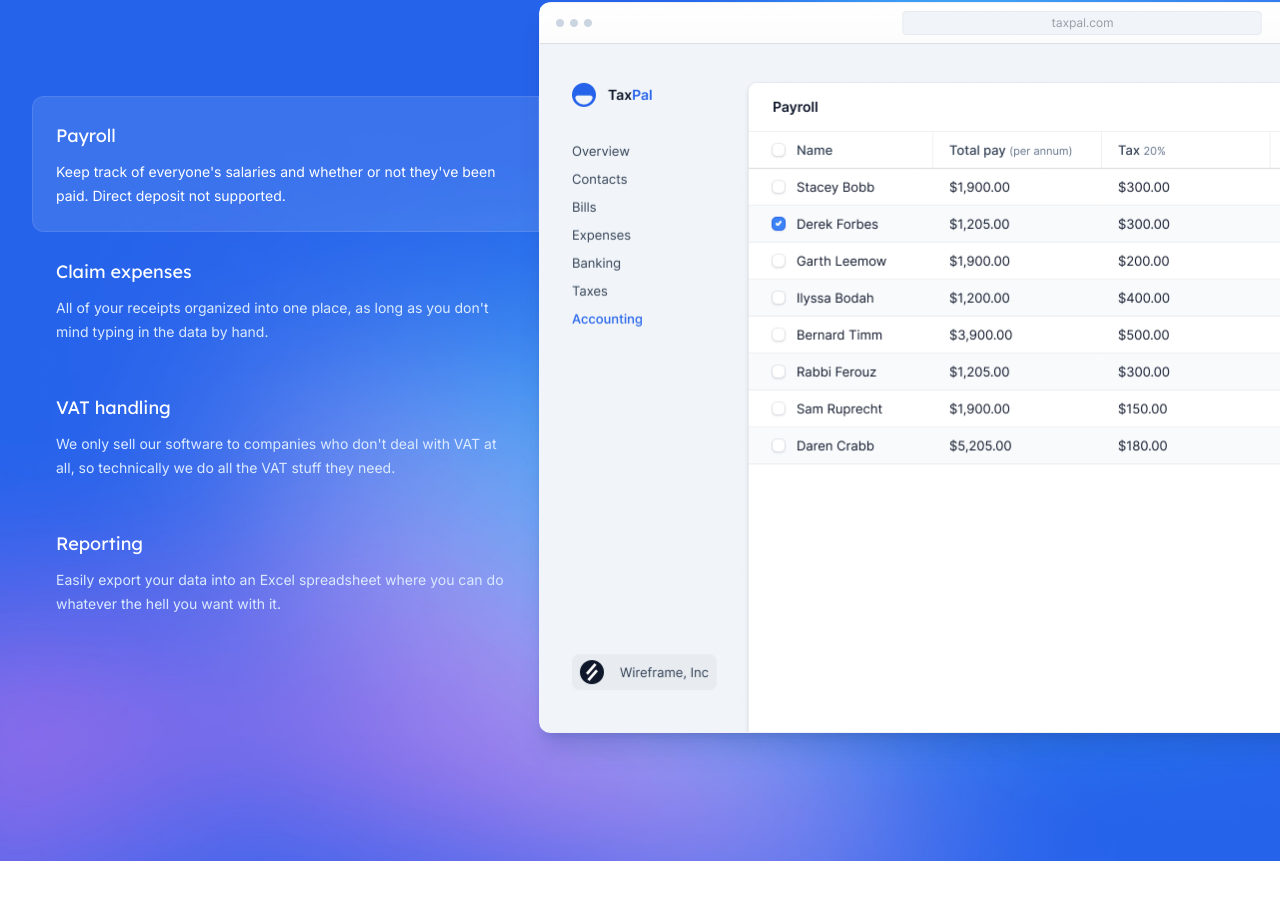
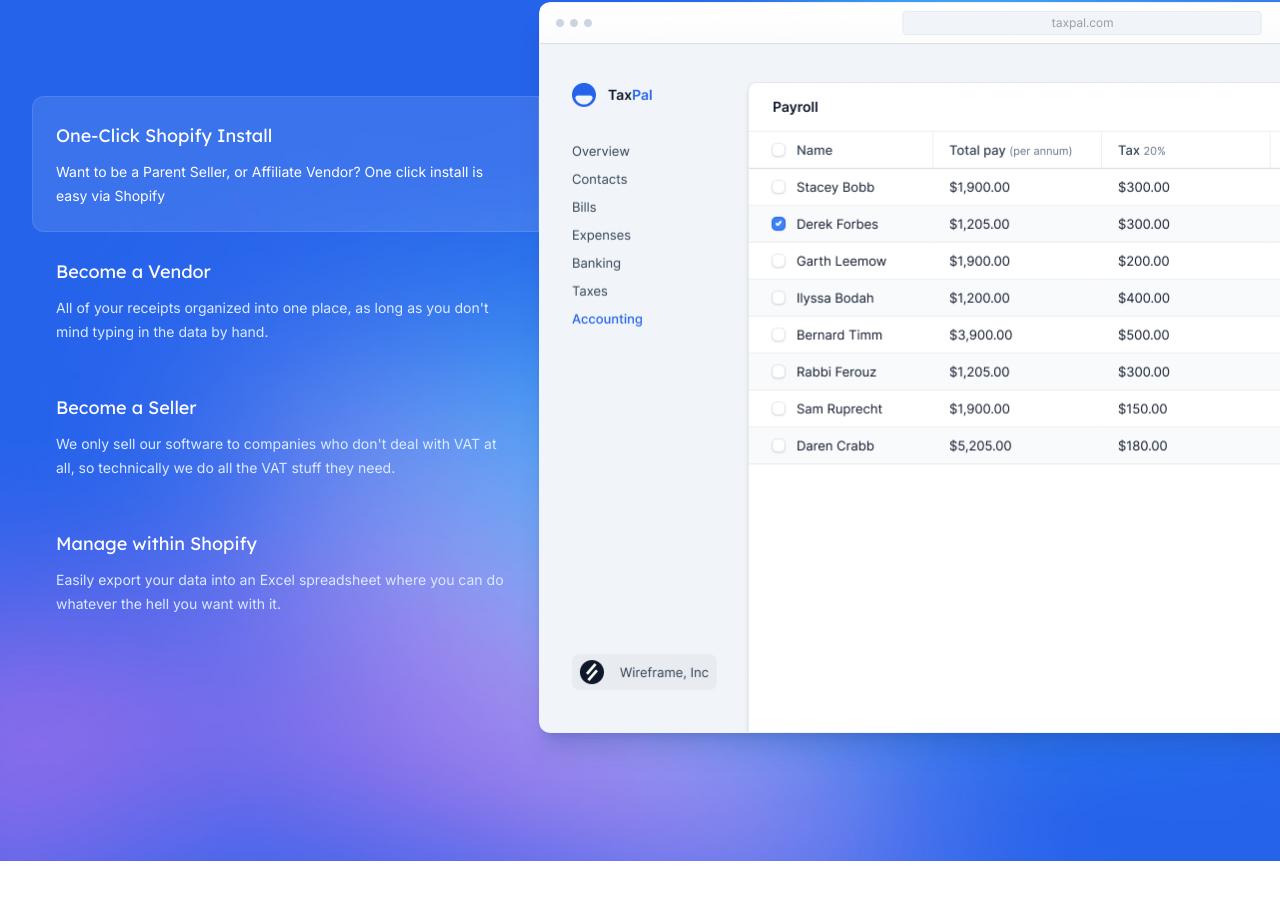
Before and after one commit to paulchrisluke/VendorSync-Marketplace, a Next.js app: page / in a window 1280 px wide. Shown: the part 1240-2140 px from the top of the page. Built offline with nearby package versions, Linux system fonts and the light colour scheme.

Commit message:
text edits

```diff
--- a/src/components/PrimaryFeatures.jsx
+++ b/src/components/PrimaryFeatures.jsx
@@ -12,25 +12,25 @@
 
 const features = [
   {
-    title: 'Payroll',
+    title: 'One-Click Shopify Install',
     description:
-      "Keep track of everyone's salaries and whether or not they've been paid. Direct deposit not supported.",
+      "Want to be a Parent Seller, or Affiliate Vendor? One click install is easy via Shopify",
     image: screenshotPayroll,
   },
   {
-    title: 'Claim expenses',
+    title: 'Become a Vendor',
     description:
       "All of your receipts organized into one place, as long as you don't mind typing in the data by hand.",
     image: screenshotExpenses,
   },
   {
-    title: 'VAT handling',
+    title: 'Become a Seller',
     description:
       "We only sell our software to companies who don't deal with VAT at all, so technically we do all the VAT stuff they need.",
     image: screenshotVatReturns,
   },
   {
-    title: 'Reporting',
+    title: 'Manage within Shopify',
     description:
       'Easily export your data into an Excel spreadsheet where you can do whatever the hell you want with it.',
     image: screenshotReporting,
```
